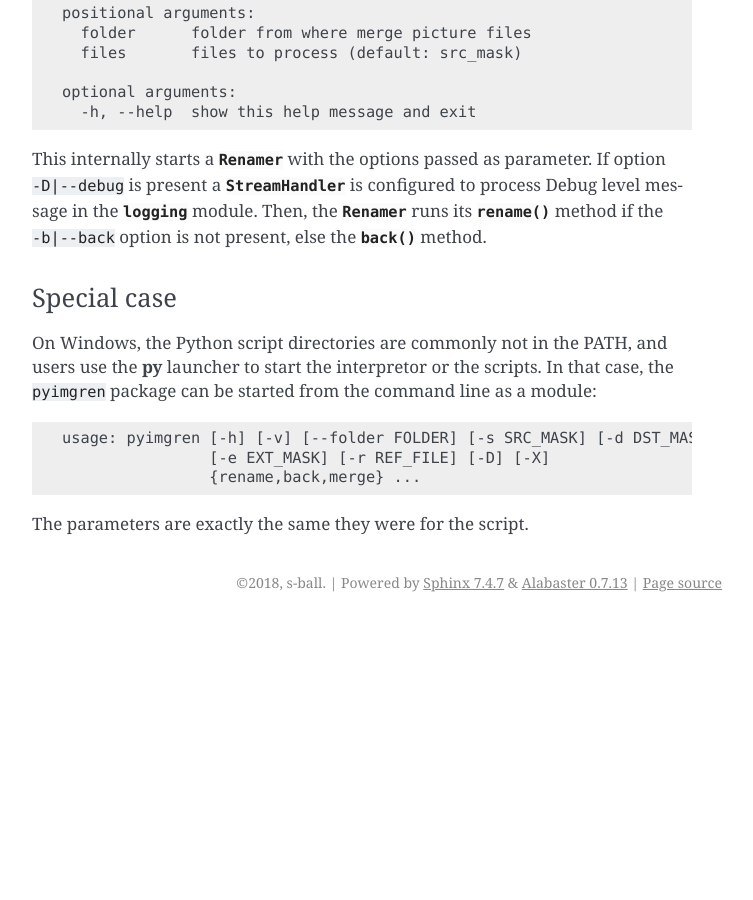
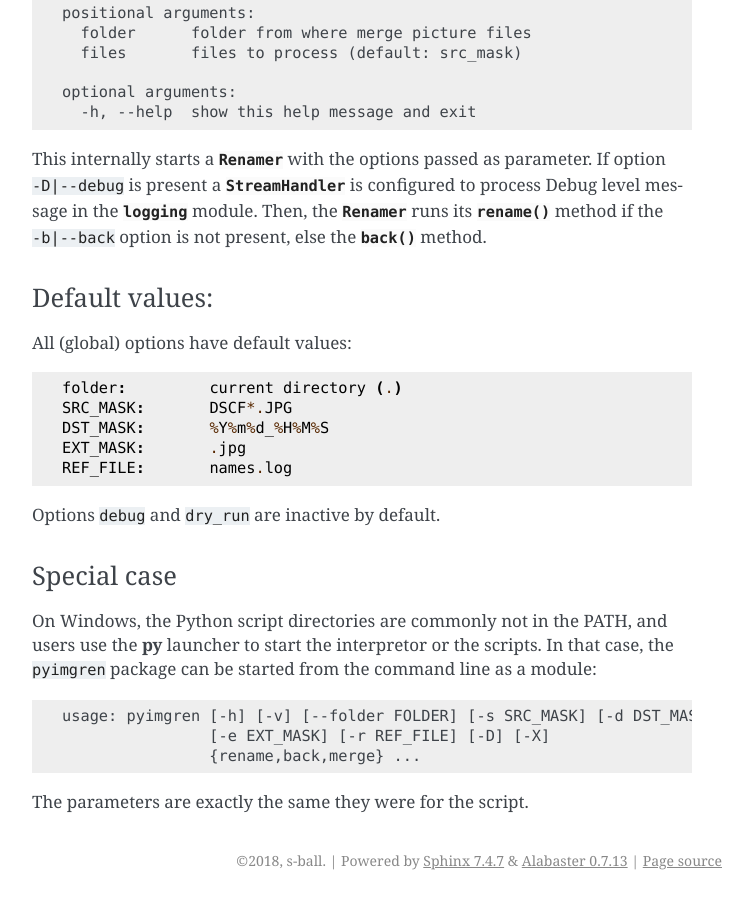
Before and after one commit to s-ball/pyimgren, a Sphinx documentation site: the page built from docs/usage.rst, in a window 1280 px wide and 900 px high, scrolled down 3039 px. Shown: the whole window, without its empty margins (388-1141 px from the left). Built offline with Sphinx 7.4.7, drawn with Linux system fonts in a browser that asks for light colours; before the commit the page ends 3661 px from its top, so only the background shows below that.

Commit message:
Add command line defaults into the documentation.
Version set to 0.5.0 to prepare the release.

```diff
--- a/docs/usage.rst
+++ b/docs/usage.rst
@@ -136,6 +136,19 @@ or:
 
 This internally starts a :class:`~.Renamer` with the options passed as parameter. If option ``-D|--debug`` is present a :class:`StreamHandler` is configured to process Debug level message in the :mod:`logging` module. Then, the :class:`~.Renamer` runs its :meth:`~.rename` method if the ``-b|--back`` option is not present, else the :meth:`~.back` method.
 
+Default values:
+***************
+
+All (global) options have default values::
+
+    folder:         current directory (.)
+    SRC_MASK:       DSCF*.JPG
+    DST_MASK:       %Y%m%d_%H%M%S
+    EXT_MASK:       .jpg
+    REF_FILE:       names.log
+
+Options ``debug`` and ``dry_run`` are inactive by default.
+
 .. _py_launch:
 
 Special case
--- a/pyimgren/version.py
+++ b/pyimgren/version.py
@@ -1,4 +1,4 @@
-__version__ = "0.5.0.dev2"
+__version__ = "0.5.0"
 # this file must contain __version__ = version_string as its first line
 
 # MIT License
```
Also changed, not shown: 1 other file.
